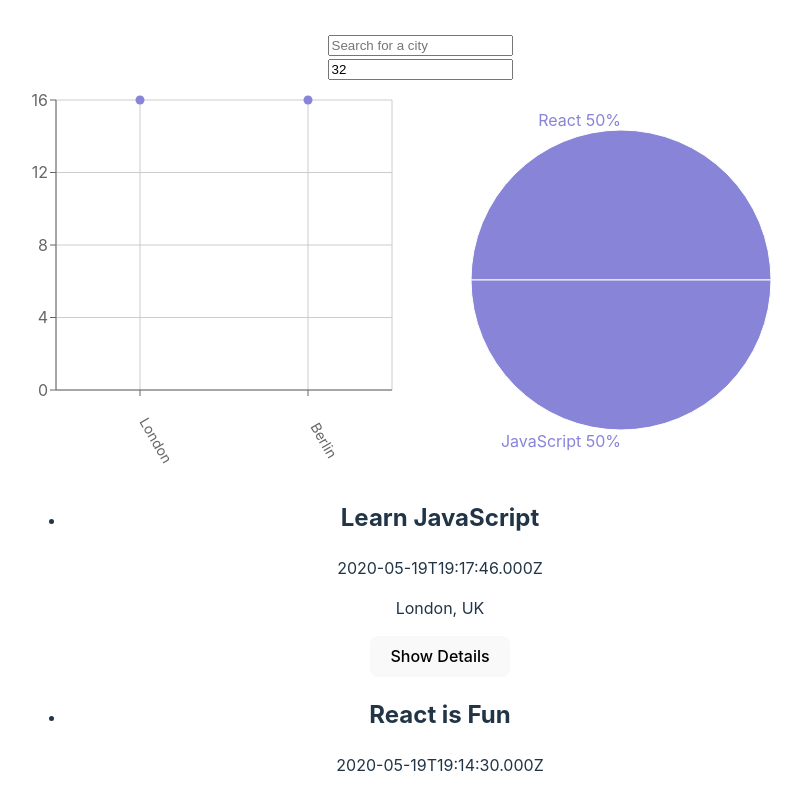
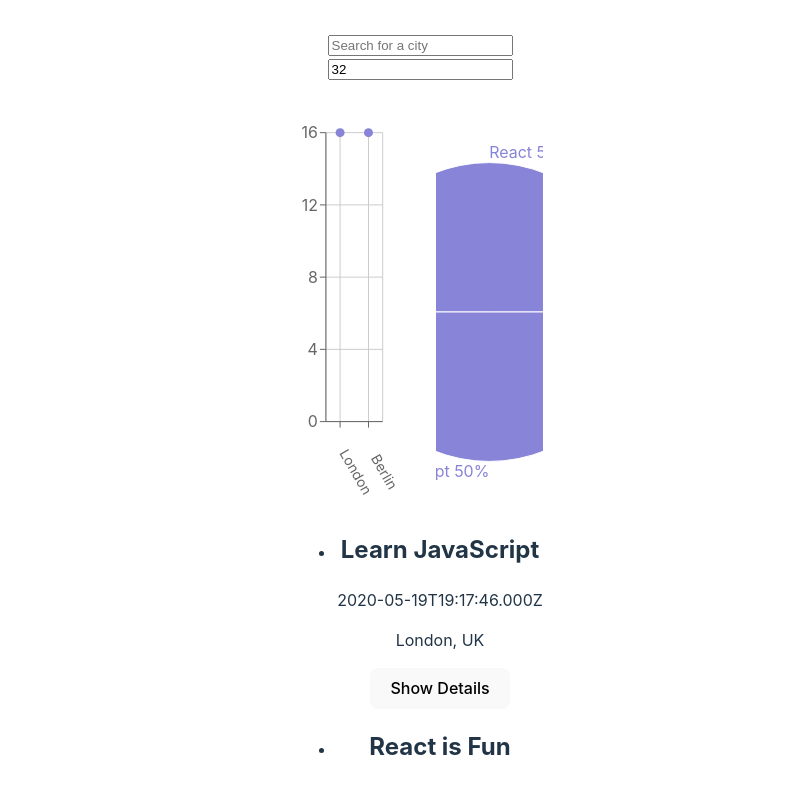
Before and after one commit to stefv21/meet, a React (Vite) app: page / in a window 1280 px wide. Shown: the top 789 px of the page, without its empty margins (220-1022 px from the left). Built offline with nearby package versions, Linux system fonts and the light colour scheme; what atatus-spa would draw is missing.

Commit message:
updated app.jsx added div className

```diff
--- a/src/App.css
+++ b/src/App.css
@@ -60,3 +60,12 @@
   flex: 1 1 300px; /* grow/shrink, min width 300px */
   max-width: 500px; /* or whatever max size you prefer */
 }
+
+/* src/App.css */
+
+.charts-container {
+  display: grid;
+  grid-template-columns: 1fr 1fr; /* Two columns of equal width */
+  gap: 2rem; /* Optional: adds space between the charts */
+  margin-top: 2rem; /* Optional: adds space above the chart section */
+}
--- a/src/App.jsx
+++ b/src/App.jsx
@@ -1,8 +1,7 @@
-import React from 'react';
-import { useEffect, useState } from 'react';
+import React, { useEffect, useState } from 'react';
 
 import CitySearch from './components/CitySearch';
-import EventList from './components/eventlist';         // adjust if your filename is EventList.jsx
+import EventList from './components/eventlist'; // Adjust if filename is different
 import NumberOfEvents from './components/NumberOfEvents';
 import CityEventsChart from './components/CityEventsChart';
 import EventGenresChart from './components/EventGenresChart';
@@ -12,13 +11,13 @@ import { InfoAlert, ErrorAlert, WarningAlert } from './components/Alert';
 import './App.css';
 
 const App = () => {
-  const [allLocations, setAllLocations]  = useState([]);
-  const [currentNOE,   setCurrentNOE]    = useState(32);
-  const [events,       setEvents]        = useState([]);
-  const [currentCity,  setCurrentCity]   = useState("See all cities");
-  const [infoAlert,    setInfoAlert]     = useState("");
-  const [errorAlert,   setErrorAlert]    = useState("");
-  const [warningAlert, setWarningAlert]  = useState("");
+  const [allLocations, setAllLocations] = useState([]);
+  const [currentNOE, setCurrentNOE] = useState(32);
+  const [events, setEvents] = useState([]);
+  const [currentCity, setCurrentCity] = useState("See all cities");
+  const [infoAlert, setInfoAlert] = useState("");
+  const [errorAlert, setErrorAlert] = useState("");
+  const [warningAlert, setWarningAlert] = useState("");
 
   useEffect(() => {
     fetchData();
@@ -26,7 +25,6 @@ const App = () => {
 
   const fetchData = async () => {
     try {
-      // 1) If offline, load from cache and show WarningAlert
       if (!navigator.onLine) {
         const cachedEvents = localStorage.getItem("lastEvents");
         const offlineEvents = cachedEvents ? JSON.parse(cachedEvents) : [];
@@ -38,12 +36,12 @@ const App = () => {
         return;
       }
 
-      // 2) Online path: clear any previous warning, then fetch live data
       setWarningAlert("");
       const allEvents = await getEvents();
-      const filteredEvents = currentCity === "See all cities"
-        ? allEvents
-        : allEvents.filter(event => event.location === currentCity);
+      const filteredEvents =
+        currentCity === "See all cities"
+          ? allEvents
+          : allEvents.filter(event => event.location === currentCity);
 
       setEvents(filteredEvents.slice(0, currentNOE));
       setAllLocations(extractLocations(allEvents));
@@ -58,9 +56,9 @@ const App = () => {
   return (
     <div className="App">
       <div className="alerts-container">
-        {infoAlert.length    ? <InfoAlert    text={infoAlert}    /> : null}
-        {errorAlert.length   ? <ErrorAlert   text={errorAlert}   /> : null}
-        {warningAlert.length ? <WarningAlert text={warningAlert} /> : null}
+        {infoAlert && <InfoAlert text={infoAlert} />}
+        {errorAlert && <ErrorAlert text={errorAlert} />}
+        {warningAlert && <WarningAlert text={warningAlert} />}
       </div>
 
       <CitySearch
@@ -73,8 +71,9 @@ const App = () => {
         setCurrentNOE={setCurrentNOE}
         setErrorAlert={setErrorAlert}
       />
-        {/* ─── Wrap charts here so they can sit side by side ─── */}
-        <div className="charts-container">
+
+      {/* ── Chart Grid Display ── */}
+      <div className="charts-container">
         <CityEventsChart allLocations={allLocations} events={events} />
         <EventGenresChart events={events} />
       </div>
--- a/src/components/EventGenresChart.jsx
+++ b/src/components/EventGenresChart.jsx
@@ -27,7 +27,7 @@ const EventGenresChart = ({ events }) => {
     setData(getData());
   }, [events]);
 
-  // ✅ Step 11: Custom label function to show genre name + % value
+
   const renderCustomizedLabel = ({ cx, cy, midAngle, outerRadius, percent, index }) => {
     const RADIAN = Math.PI / 180;
     const radius = outerRadius;
@@ -55,8 +55,8 @@ const EventGenresChart = ({ events }) => {
           dataKey="value"
           fill="#8884d8"
           labelLine={false}
-          label={renderCustomizedLabel} // ✅ Using custom label here
-          outerRadius={150} // ✅ Step 11: Update radius
+          label={renderCustomizedLabel}
+          outerRadius={150}
         />
       </PieChart>
     </ResponsiveContainer>
```
